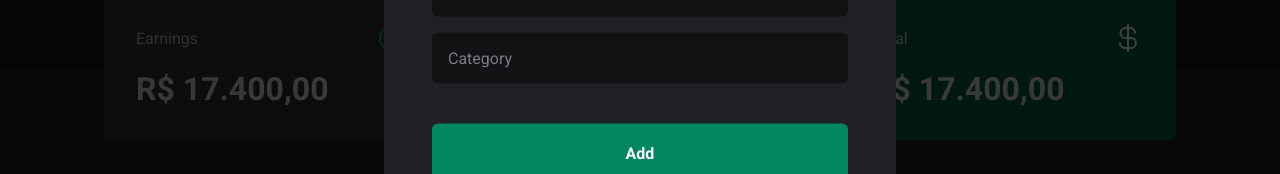
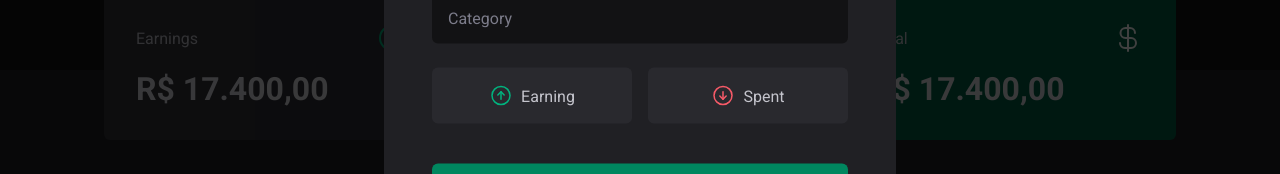
Before and after one commit to souph1s/dt-money, a React (Vite) app: page / in a window 1280 px wide. Both pictures are taken after a click on the button "New Transaction". Shown: the part 390-564 px from the top of the page. Built offline with nearby package versions, Linux system fonts and the light colour scheme.

Commit message:
feat: add in & out buttons

```diff
--- a/src/components/NewTransactionModal/index.tsx
+++ b/src/components/NewTransactionModal/index.tsx
@@ -1,6 +1,12 @@
 import * as Dialog from "@radix-ui/react-dialog";
-import { CloseButton, Content, Overlay } from "./styles";
-import { X } from "phosphor-react";
+import {
+  CloseButton,
+  Content,
+  Overlay,
+  TransactionType,
+  TransactionTypeButton,
+} from "./styles";
+import { ArrowCircleDown, ArrowCircleUp, X } from "phosphor-react";
 
 export function NewTransactionModal() {
   return (
@@ -19,6 +25,18 @@
           <input type="number" placeholder="Price" required />
           <input type="text" placeholder="Category" required />
 
+          <TransactionType>
+            <TransactionTypeButton variant="income">
+              <ArrowCircleUp size={24} />
+              Earning
+            </TransactionTypeButton>
+
+            <TransactionTypeButton variant="outcome">
+              <ArrowCircleDown size={24} />
+              Spent
+            </TransactionTypeButton>
+          </TransactionType>
+
           <button type="submit">Add</button>
         </form>
       </Content>
--- a/src/components/NewTransactionModal/styles.ts
+++ b/src/components/NewTransactionModal/styles.ts
@@ -69,3 +69,34 @@
   cursor: pointer;
   color: ${(props) => props.theme["gray-500"]};
 `;
+
+export const TransactionType = styled.div`
+  display: grid;
+  grid-template-columns: repeat(2, 1fr);
+  gap: 1rem;
+  margin-top: 0.5rem;
+`;
+
+interface TransactionTypeButtonProps {
+  variant: "income" | "outcome";
+}
+
+export const TransactionTypeButton = styled.button<TransactionTypeButtonProps>`
+  background: ${(props) => props.theme["gray-700"]};
+  padding: 1rem;
+  display: flex;
+  align-items: center;
+  justify-content: center;
+  gap: 0.5rem;
+  border-radius: 6px;
+  cursor: pointer;
+  border: 0;
+  color: ${(props) => props.theme["gray-300"]};
+
+  svg {
+    color: ${(props) =>
+      props.variant === "income"
+        ? props.theme["green-300"]
+        : props.theme["red-300"]};
+  }
+`;
```
